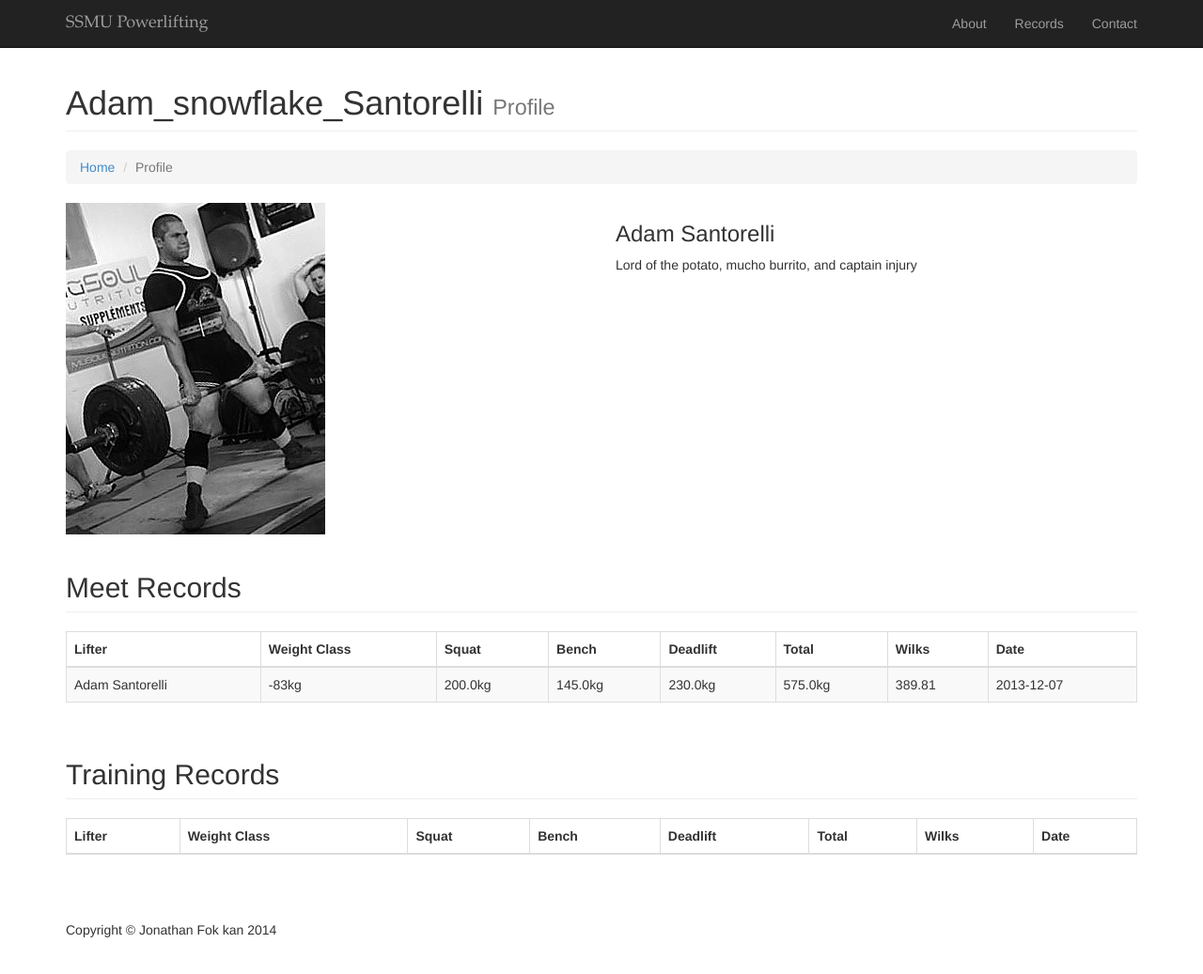
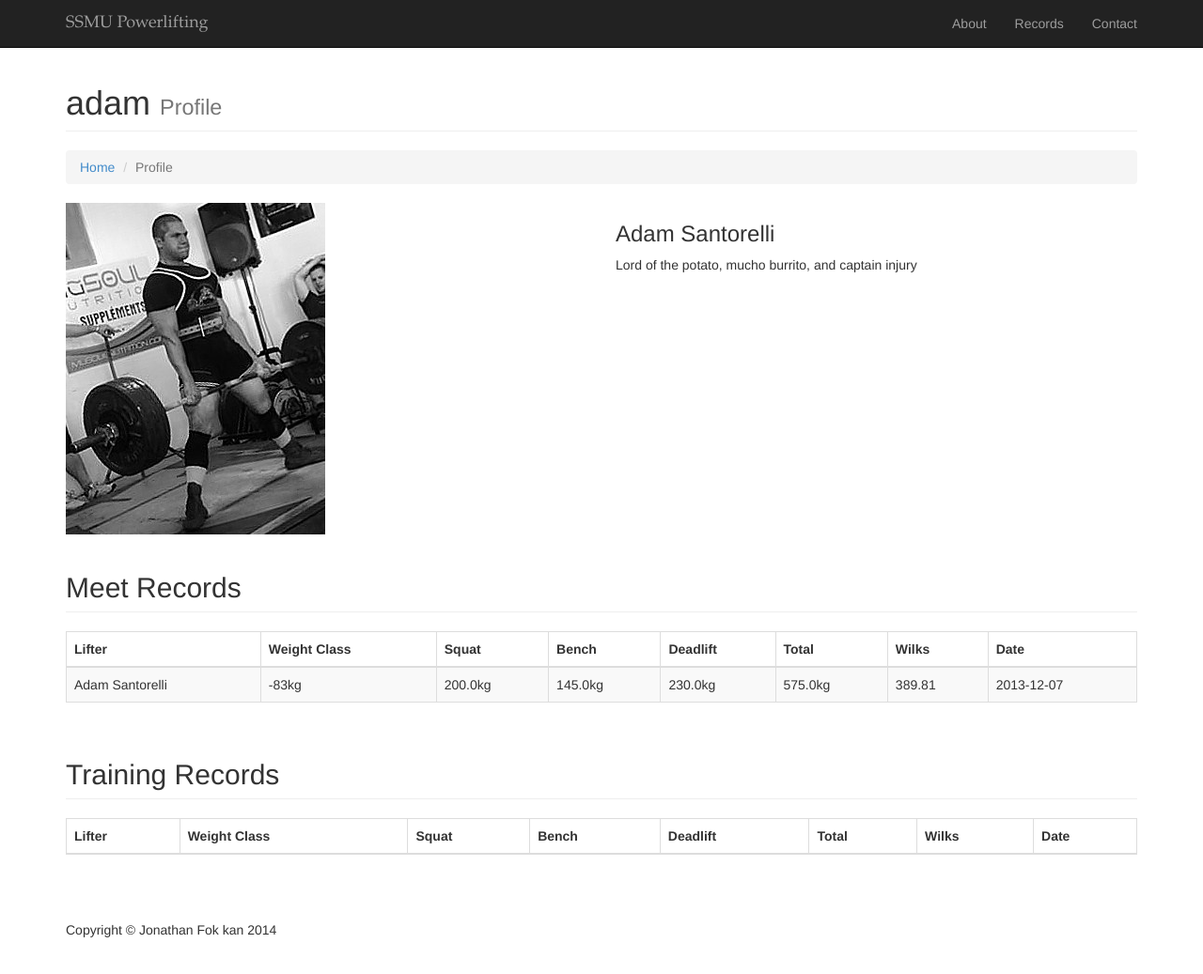
Before and after one commit to ssmu-powerlifting/ssmu-powerlifting.github.io, a Jekyll site: the page built from _profiles_collection/adam.md, in a window 1280 px wide and 1060 px high. Shown: the top 1037 px of the window at 94% size. Built offline with Jekyll 4.4.1, drawn with Linux system fonts in a browser that asks for light colours; nearby versions of some CDN libraries.

Commit message:
Internal: Changed username of Adam to adam from Adam_snowflake_Santorelli

```diff
--- a/_data/comp_records.csv
+++ b/_data/comp_records.csv
@@ -1,5 +1,5 @@
 username,weightClass,bodyweight,squat,bench,deadlift,total,wilks,date,gender
 jonfk,-66kg,63.9kg,125.0kg,80.0kg,155.0kg,360.0kg,290.43,2014-11-08,male
-Adam_snowflake_Santorelli,-83kg,80.9kg,200.0kg,145.0kg,230.0kg,575.0kg,389.81,2013-12-07,male
+adam,-83kg,80.9kg,200.0kg,145.0kg,230.0kg,575.0kg,389.81,2013-12-07,male
 carl,-105kg,95.8kg,200.0kg,120.0kg,262.5kg,582.5kg,360.97,2015-01-31,male
 xin,-93kg,86.4kg,227.5kg,145.0kg,217.5kg,590kg,384.89,2015-04-25,male
--- a/_profiles_collection/Adam_snowflake_Santorelli.md
+++ b/_profiles_collection/adam.md
@@ -1,6 +1,6 @@
 ---
 fullname: Adam Santorelli
-username: Adam_snowflake_Santorelli
+username: adam
 image: /assets/images/profiles/Adam_snowflake_Santorelli.jpeg
 weightClass: -83.0 kg
 description: Lord of the potato, mucho burrito, and captain injury
```
